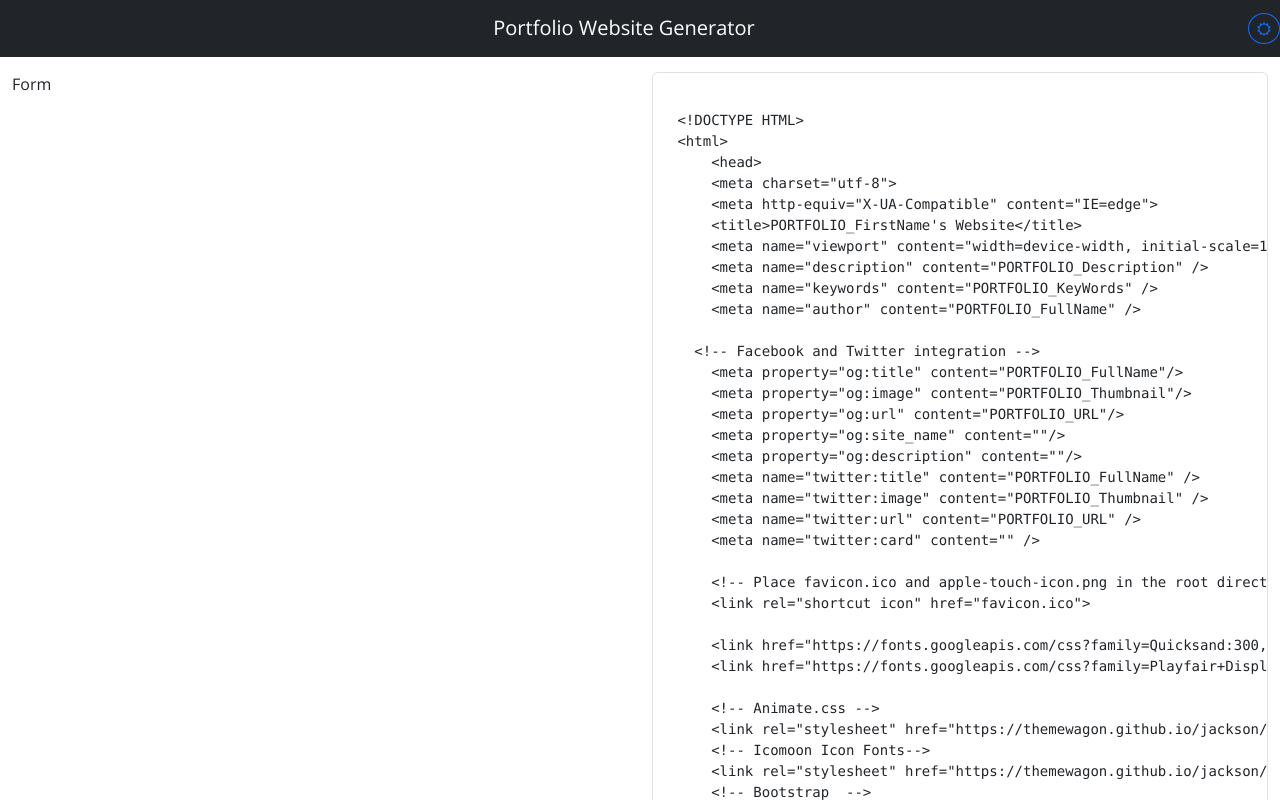
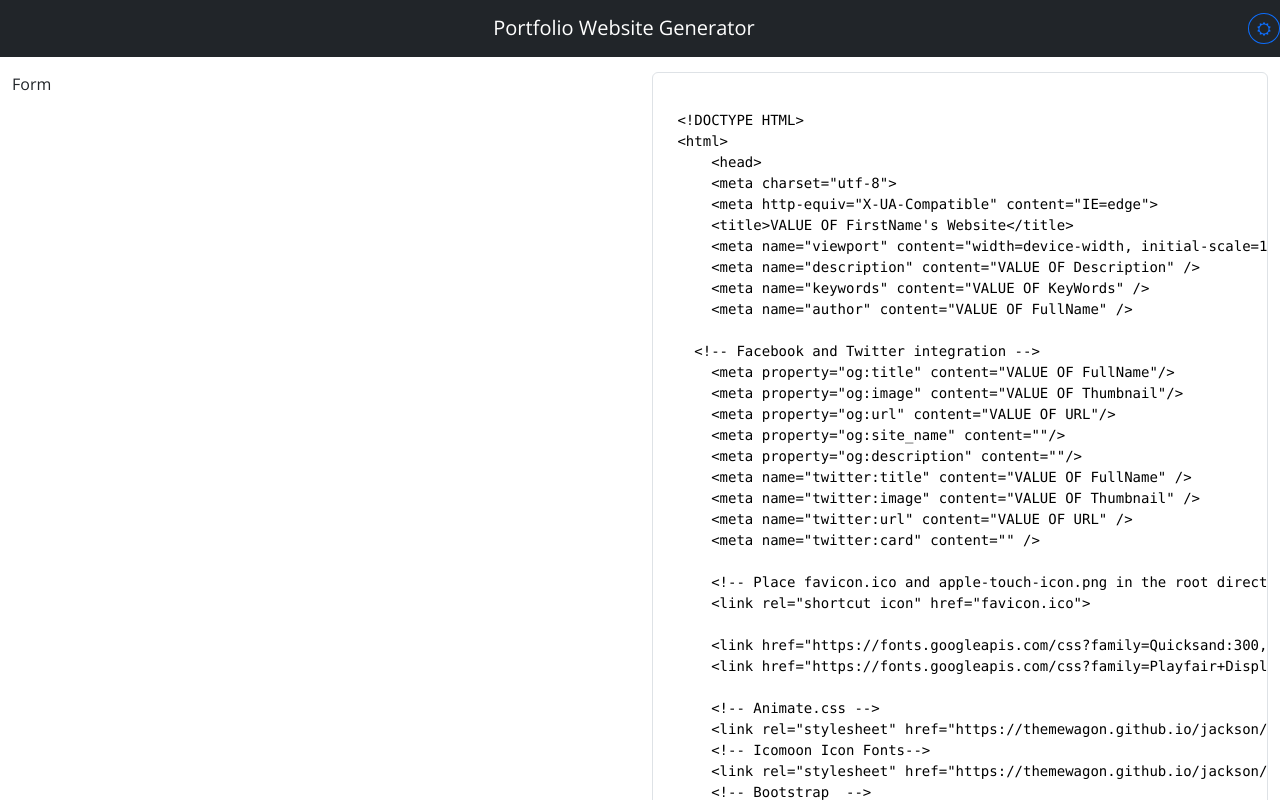
Before and after one commit to hirvaDhandhukia/portfolio-forge, a React (Create React App) app: page / in a window 1280 px wide. Shown: the top 800 px of the page. Built offline with nearby package versions, Linux system fonts and the light colour scheme.

Commit message:
update: props in code component

```diff
--- a/package.json
+++ b/package.json
@@ -3,7 +3,6 @@
   "version": "0.1.0",
   "private": true,
   "dependencies": {
-    "@carbon/react": "^1.37.0",
     "@testing-library/jest-dom": "^5.17.0",
     "@testing-library/react": "^13.4.0",
     "@testing-library/user-event": "^13.5.0",
--- a/src/components/App.js
+++ b/src/components/App.js
@@ -17,6 +17,20 @@ class App extends Component {
   };
 
   render() {
+    const Data = {
+      FirstName : "VALUE OF FirstName",
+      Description : "VALUE OF Description",
+      KeyWords : "VALUE OF KeyWords",
+      FullName : "VALUE OF FullName",
+      Thumbnail : "VALUE OF Thumbnail",
+      URL : "VALUE OF URL",
+      Occupation : "VALUE OF Occupation",
+      Address : "VALUE OF Address",
+      Github : "VALUE OF Github",
+      Email : "VALUE OF Email",
+      LinkedIn : "VALUE OF LinkedIn"
+    }
+
     return (
       <div className="App">
         <Header dark={this.state.Dark} className="Header">
@@ -50,7 +64,10 @@ class App extends Component {
             </div>
             <div className="col-12 col-sm-6">
               {/* calling the code component */}
-              <Code />
+              {/* <Code props={this.state} /> */}
+              <Code
+                {...Data}
+              />
             </div>
           </div>
         </div>
@@ -61,3 +78,4 @@ class App extends Component {
 }
 
 export default App;
+//  {...Data} :- here ... is called the spread operator
--- a/src/components/Code.js
+++ b/src/components/Code.js
@@ -1,32 +1,50 @@
 import React from 'react'
-// import { CodeSnippet } from '@carbon/react'
 
+const Code = ({
+    FirstName,
+    Description,
+    KeyWords,
+    FullName,
+    Thumbnail,
+    URL,
+    Occupation,
+    Address,
+    Github,
+    Email,
+    LinkedIn
+}) => {
 
-const Code = () => {
   return (
     <div className='Code'>
-        <pre className='border rounded bg-grey p-3'>
+        <pre
+            className='border rounded bg-grey p-3'
+            style={{ color: 'black'}}
+        >
+        {/* <pre
+            className= {props.Dark ? "Header border rounded bg-grey p-3" : " Header border rounded bg-dark p-3"}
+            style={props.Dark ? {color: 'black'} : {color: 'white'}}
+        > */}
             {`
  <!DOCTYPE HTML>
  <html>
      <head>
      <meta charset="utf-8">
      <meta http-equiv="X-UA-Compatible" content="IE=edge">
-     <title>PORTFOLIO_FirstName's Website</title>
+     <title>${FirstName}'s Website</title>
      <meta name="viewport" content="width=device-width, initial-scale=1">
-     <meta name="description" content="PORTFOLIO_Description" />
-     <meta name="keywords" content="PORTFOLIO_KeyWords" />
-     <meta name="author" content="PORTFOLIO_FullName" />
+     <meta name="description" content="${Description}" />
+     <meta name="keywords" content="${KeyWords}" />
+     <meta name="author" content="${FullName}" />
 
    <!-- Facebook and Twitter integration -->
-     <meta property="og:title" content="PORTFOLIO_FullName"/>
-     <meta property="og:image" content="PORTFOLIO_Thumbnail"/>
-     <meta property="og:url" content="PORTFOLIO_URL"/>
+     <meta property="og:title" content="${FullName}"/>
+     <meta property="og:image" content="${Thumbnail}"/>
+     <meta property="og:url" content="${URL}"/>
      <meta property="og:site_name" content=""/>
      <meta property="og:description" content=""/>
-     <meta name="twitter:title" content="PORTFOLIO_FullName" />
-     <meta name="twitter:image" content="PORTFOLIO_Thumbnail" />
-     <meta name="twitter:url" content="PORTFOLIO_URL" />
+     <meta name="twitter:title" content="${FullName}" />
+     <meta name="twitter:image" content="${Thumbnail}" />
+     <meta name="twitter:url" content="${URL}" />
      <meta name="twitter:card" content="" />
 
      <!-- Place favicon.ico and apple-touch-icon.png in the root directory -->
@@ -66,8 +84,8 @@ const Code = () => {
          <aside id="colorlib-aside" class="border js-fullheight">
              <div class="text-center">
                  <div class="author-img" style="background-image: url(https://i.imgur.com/eKA8zjR.jpg);"></div>
-                 <h1 id="colorlib-logo"><a href="#">PORTFOLIO_FullName</a></h1>
-                 <span class="position"><a href="#">PORTFOLIO_Occupation</a> PORTFOLIO_Address</span>
+                 <h1 id="colorlib-logo"><a href="#">${FullName}</a></h1>
+                 <span class="position"><a href="#">${Occupation}</a> ${Address}</span>
              </div>
              <nav id="colorlib-main-menu" class="navbar">
                  <div id="navbar" class="collapse">
@@ -86,10 +104,10 @@ const Code = () => {
                  Copyright <script>document.write(new Date().getFullYear());</script> All rights reserved. Made with <i class="icon-heart" aria-hidden="true"></i> by <a href="https://colorlib.com" target="_blank">Colorlib</a>
                  <!-- Link back to Colorlib can't be removed. Template is licensed under CC BY 3.0. --> <span>Distributed by <a href="https://themewagon.com" target="_blank">ThemeWagon</a></span> <span>Demo Images: <a href="https://unsplash.com/" target="_blank">Unsplash.com</a></span></small></p>
                  <ul style="background-color: #2c98f0;">
-                     <li><a href="PORTFOLIO_Github"><i class="icon-github"></i></a></li>
+                     <li><a href="${Github}"><i class="icon-github"></i></a></li>
                      <li><a href="#"><i class="icon-twitter2"></i></a></li>
-                     <li><a href="PORTFOLIO_Email"><i class="icon-mail"></i></a></li>
-                     <li><a href="PORTFOLIO_LinkedIn"><i class="icon-linkedin2"></i></a></li>
+                     <li><a href="${Email}"><i class="icon-mail"></i></a></li>
+                     <li><a href="${LinkedIn}"><i class="icon-linkedin2"></i></a></li>
                  </ul>
              </div>
 
@@ -108,10 +126,9 @@ const Code = () => {
                                     <div class="col-md-6 col-md-offset-3 col-md-pull-3 col-sm-12 col-xs-12 js-fullheight slider-text">
                                         <div class="slider-text-inner js-fullheight">
                                             <div class="desc">
-                                                <h1>Hi! <br>I'm PORTFOLIO_FirstName</h1>
-                                                <h2>PORTFOLIO_Description
-                                             </h2>
-                                                 <p><a class="btn btn-primary btn-learn">View Resume <i class="icon-download4"></i></a></p>
+                                                <h1>Hi! <br>I'm ${FirstName}</h1>
+                                                <h2> ${Description}</h2>
+                                                <p><a class="btn btn-primary btn-learn">View Resume <i class="icon-download4"></i></a></p>
                                              </div>
                                         </div>
                                     </div>
```
Also changed, not shown: 2 other files (tests, documents, lock files or other folders).
